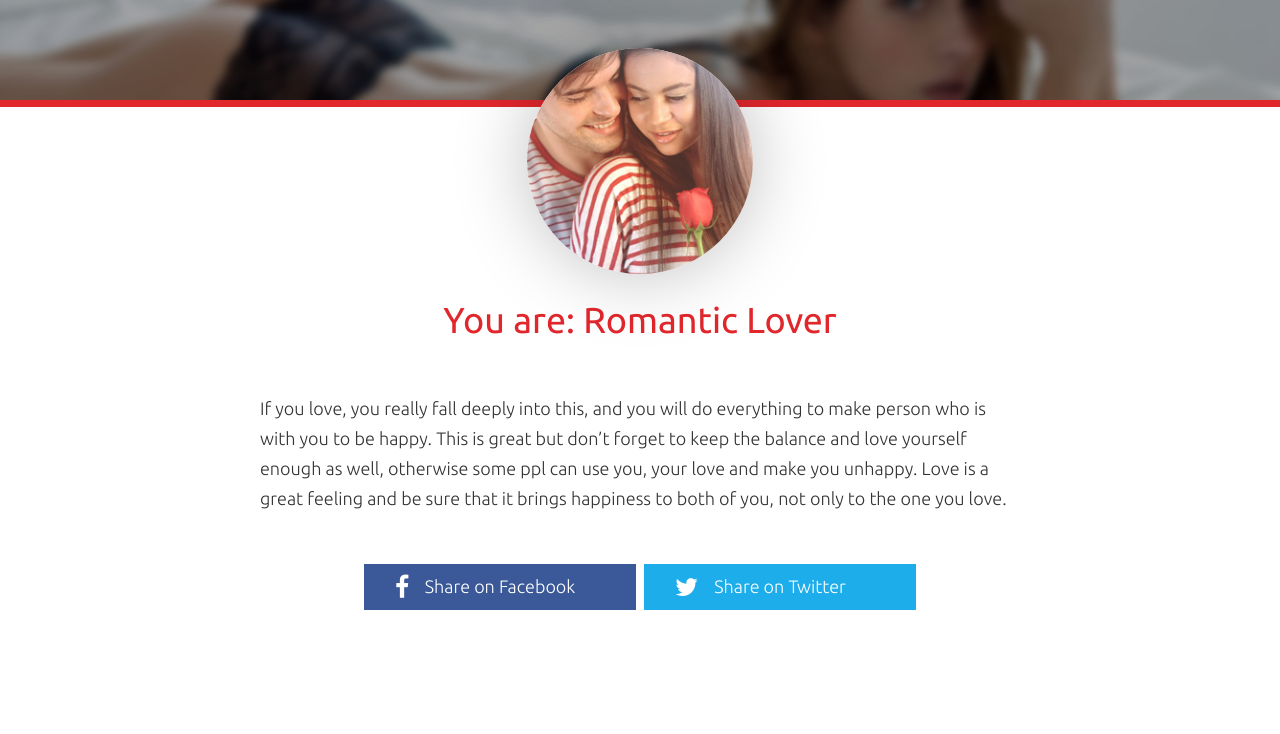
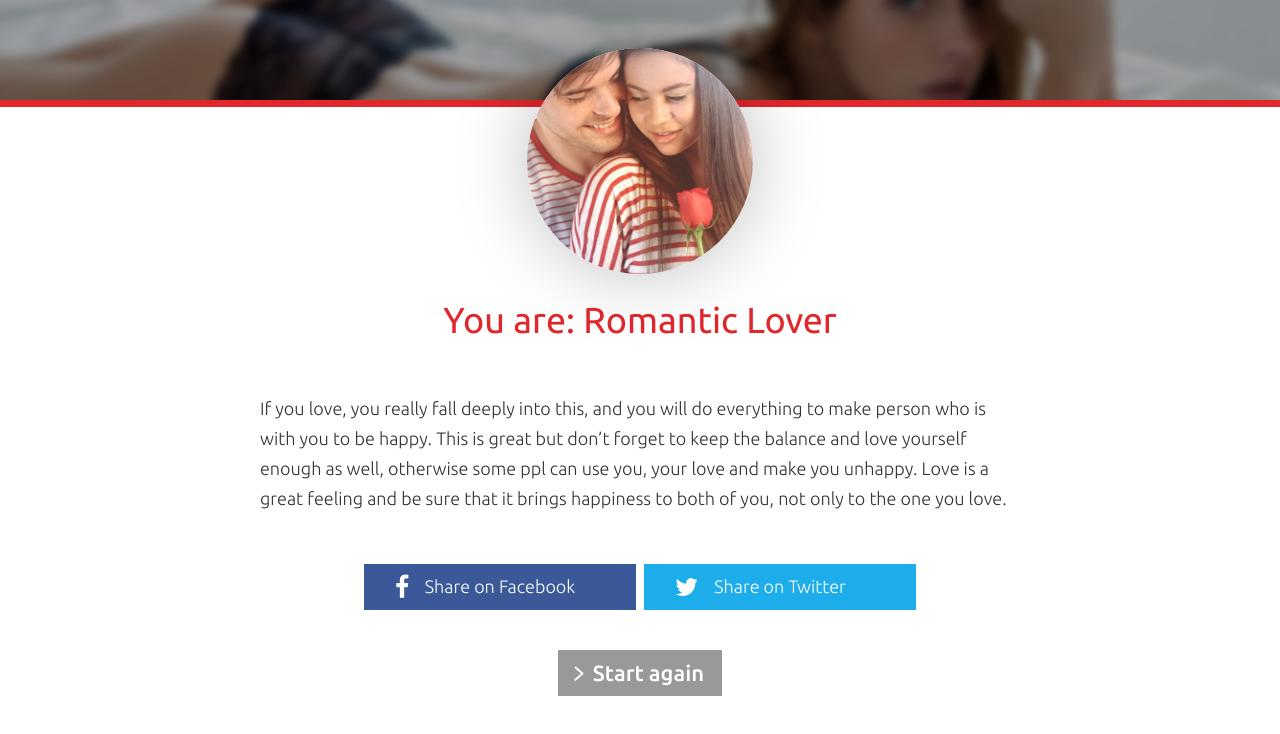
Before and after one commit to coderiver/quiz, a website: page src/finish.html in a window 1280 px wide. Drawn offline with nearby package versions, Linux system fonts and the light colour scheme; files that its build step writes are made by us from their sources; files whose address does not match are found by name.

Commit message:
fix last

```diff
--- a/src/finish.html
+++ b/src/finish.html
@@ -55,6 +55,7 @@
 						</div>
 					</div>
 				</div>
+				<button type="button" class="btn-again btn ">Start again</button>
 			</div>
 		</section>
 		<!-- END  finish-->
--- a/src/sass/_common.sass
+++ b/src/sass/_common.sass
@@ -85,18 +85,23 @@ $gray: #d9d9d9
 			position: absolute
 	&-quiz
 		width: 156px
+		padding-left: 17px
 		&:active
 			top: inner
-		&:before
-			content: ''
-			display: block
-			+s(ar)
-			z-index: 1
-			top: 0
-			bottom: 0
-			margin: auto
-			left: 16px
-			position: absolute
+	&-again
+		width: 164px
+		background-color: #999
+		padding-left: 17px
+	&-again:before, &-quiz:before
+		content: ''
+		display: block
+		+s(ar)
+		z-index: 1
+		top: 0
+		bottom: 0
+		margin: auto
+		left: 16px
+		position: absolute
 	&.is-red
 		background-color: $red
 		&:active
--- a/src/sass/_main.sass
+++ b/src/sass/_main.sass
@@ -33,9 +33,9 @@ img
 		font-size: 35px
 		margin: 50px 14px 0
 		&:hover:first-child
-			background-color: #3D5B99
+			background-color: #3b5998
 		&:hover:last-child
-			background-color: #1B95E0
+			background-color: #1dadeb
 		i
 			position: absolute
 			top: 50%
```
Also changed, not shown: build/css/style.css, build/finish.html, 1 other file.
